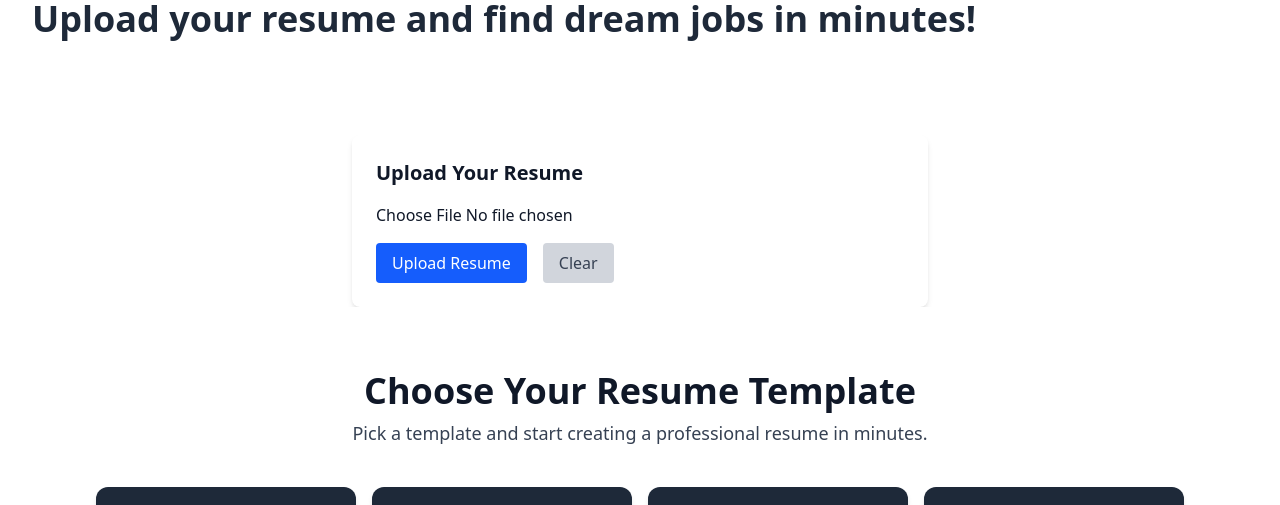
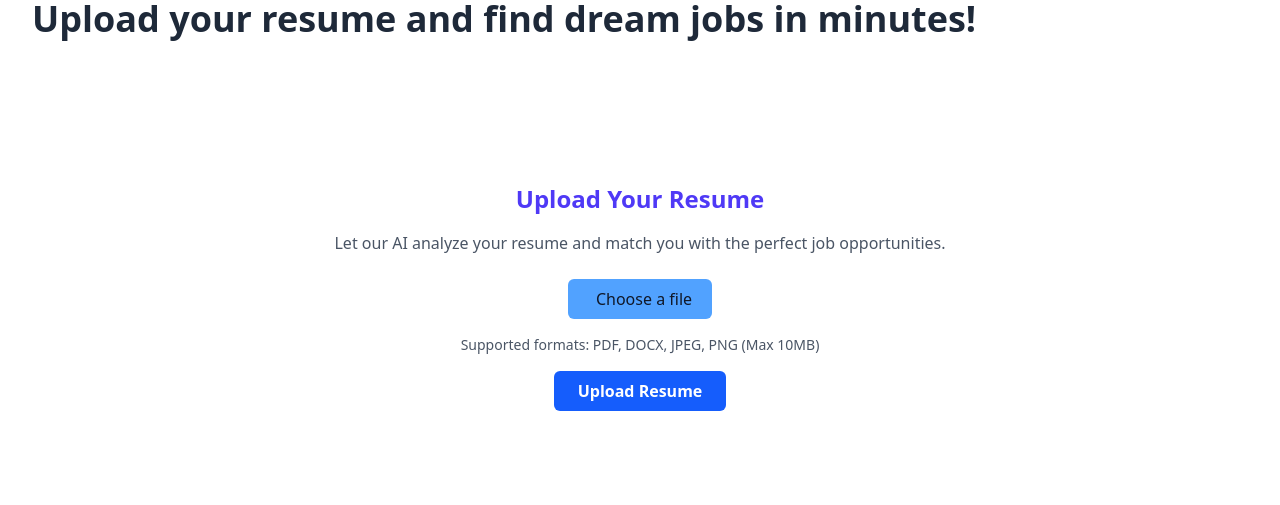
Before and after one commit to Anshulkavi/CareerCraft, a React (Vite) app in the folder my-project/: page / in a window 1280 px wide. Shown: the part 880-1385 px from the top of the page. Built offline with nearby package versions, Linux system fonts and the light colour scheme; grey boxes are pictures that could not be loaded.

Commit message:
Update ResumeUpload component to add image input support and preview

```diff
--- a/my-project/src/components/ResumeUpload.jsx
+++ b/my-project/src/components/ResumeUpload.jsx
@@ -182,397 +182,251 @@
 // }
 // export default ResumeUpload;
 
-// import React, { useRef, useState, useEffect } from "react";
+import React, { useRef, useState, useEffect } from "react";
 
-// function ResumeUpload() {
-//   const resumeFileRef = useRef(null);
-//   const resumeUploadFormRef = useRef(null);
+function ResumeUpload() {
+  const resumeFileRef = useRef(null);
+  const resumeUploadFormRef = useRef(null);
 
-//   const [uploadStatus, setUploadStatus] = useState("");
-//   const [fileName, setFileName] = useState("");
-//   const [statusVisible, setStatusVisible] = useState(false);
-//   const [previewSrc, setPreviewSrc] = useState(null);
-//   const [loading, setLoading] = useState(false);
-//   const [extractedInfo, setExtractedInfo] = useState(null);
-//   const [jobMatches, setJobMatches] = useState([]);
+  const [uploadStatus, setUploadStatus] = useState("");
+  const [fileName, setFileName] = useState("");
+  const [statusVisible, setStatusVisible] = useState(false);
+  const [previewSrc, setPreviewSrc] = useState(null);
+  const [loading, setLoading] = useState(false);
+  const [extractedInfo, setExtractedInfo] = useState(null);
+  const [jobMatches, setJobMatches] = useState([]);
 
-//   const handleFileChange = () => {
-//     const file = resumeFileRef.current.files[0];
-//     setFileName(file ? file.name : "");
+  const handleFileChange = () => {
+    const file = resumeFileRef.current.files[0];
+    setFileName(file ? file.name : "");
 
-//     if (file && file.type.startsWith("image/")) {
-//       const reader = new FileReader();
-//       reader.onload = () => setPreviewSrc(reader.result);
-//       reader.onerror = () => setPreviewSrc(null);
-//       reader.readAsDataURL(file);
-//     } else {
-//       setPreviewSrc(null);
-//     }
-//   };
+    if (file && file.type.startsWith("image/")) {
+      const reader = new FileReader();
+      reader.onload = () => setPreviewSrc(reader.result);
+      reader.onerror = () => setPreviewSrc(null);
+      reader.readAsDataURL(file);
+    } else {
+      setPreviewSrc(null);
+    }
+  };
 
-//   const handleSubmit = async (e) => {
-//     e.preventDefault();
-//     const file = resumeFileRef.current.files[0];
+  const handleSubmit = async (e) => {
+    e.preventDefault();
+    const file = resumeFileRef.current.files[0];
 
-//     if (!file) {
-//       setUploadStatus("❗ Please select a file to upload.");
-//       setStatusVisible(true);
-//       return;
-//     }
-
-//     if (file.size > 10 * 1024 * 1024) {
-//       setUploadStatus("❗ File size exceeds 10MB limit.");
-//       setStatusVisible(true);
-//       return;
-//     }
-
-//     setStatusVisible(true);
-//     setLoading(true);
-//     setUploadStatus("⏳ Uploading and analyzing resume...");
-//     setJobMatches([]);
-//     setExtractedInfo(null);
-
-//     const formData = new FormData();
-//     formData.append("resume", file);
-
-//     try {
-//       const response = await fetch(
-//         "https://careercraft-1.onrender.com/api/upload_resume/",
-//         {
-//           method: "POST",
-//           body: formData,
-//         }
-//       );
-
-//       const text = await response.text();
-//       let data;
-
-//       try {
-//         data = JSON.parse(text);
-//       } catch {
-//         console.error("❌ HTML Error Response:\n", text);
-//         throw new Error("❌ Server returned HTML instead of JSON. See console.");
-//       }
-
-//       if (!response.ok) throw new Error(data.error || "Something went wrong.");
-
-//       const { extracted, matches } = data;
-//       setExtractedInfo(extracted);
-//       setJobMatches(Array.isArray(matches) ? matches : []);
-//       setUploadStatus("✅ Resume successfully processed.");
-//     } catch (error) {
-//       console.error("❌ Upload error:", error);
-//       setUploadStatus(`❌ Upload error: ${error.message}`);
-//     } finally {
-//       setLoading(false);
-//       resumeUploadFormRef.current.reset();
-//       setFileName("");
-//       setPreviewSrc(null);
-//     }
-//   };
-
-//   useEffect(() => {
-//     const resumeFile = resumeFileRef.current;
-//     if (resumeFile) {
-//       resumeFile.addEventListener("change", handleFileChange);
-//       return () => {
-//         resumeFile.removeEventListener("change", handleFileChange);
-//       };
-//     }
-//   }, []);
-
-//   return (
-//     <section className="bg-white dark:bg-gray-900 text-gray-800 dark:text-gray-100 text-center py-12 px-5">
-//       <h2 className="text-2xl font-bold !text-indigo-600 mb-4">
-//         Upload Your Resume
-//       </h2>
-//       <p className="text-gray-600 dark:text-gray-200 mb-6">
-//         Let our AI analyze your resume and match you with the perfect job opportunities.
-//       </p>
-
-//       <form
-//         ref={resumeUploadFormRef}
-//         onSubmit={handleSubmit}
-//         className="flex flex-col items-center space-y-4"
-//         encType="multipart/form-data"
-//       >
-//         <div className="relative inline-block">
-//           <input
-//             type="file"
-//             id="resumeFile"
-//             name="resume"
-//             accept=".pdf,.docx,.jpeg,.jpg,.png"
-//             required
-//             ref={resumeFileRef}
-//             className="absolute left-[-9999px]"
-//           />
-//           <label
-//             htmlFor="resumeFile"
-//             className="cursor-pointer inline-flex items-center bg-blue-400 text-gray-900 dark:text-gray-100 px-5 py-2 rounded-md hover:bg-blue-500 transition"
-//           >
-//             <i className="fas fa-cloud-upload-alt mr-2"></i>
-//             <span>{fileName || "Choose a file"}</span>
-//           </label>
-
-//           {previewSrc && (
-//             <img
-//               src={previewSrc}
-//               alt="Preview"
-//               className="mt-4 mx-auto max-h-40 rounded-md border border-gray-300"
-//             />
-//           )}
-//         </div>
-
-//         <p className="text-sm text-gray-600 dark:text-gray-300">
-//           Supported formats: PDF, DOCX, JPEG, PNG (Max 10MB)
-//         </p>
-
-//         <button
-//           type="submit"
-//           className="bg-blue-600 hover:bg-blue-700 text-white font-semibold py-2 px-6 rounded-md transition"
-//         >
-//           {loading ? (
-//             <>
-//               <svg
-//                 className="animate-spin h-5 w-5 mr-2 text-white inline-block"
-//                 xmlns="http://www.w3.org/2000/svg"
-//                 fill="none"
-//                 viewBox="0 0 24 24"
-//               >
-//                 <circle
-//                   className="opacity-25"
-//                   cx="12"
-//                   cy="12"
-//                   r="10"
-//                   stroke="currentColor"
-//                   strokeWidth="4"
-//                 ></circle>
-//                 <path
-//                   className="opacity-75"
-//                   fill="currentColor"
-//                   d="M4 12a8 8 0 018-8V0C5.373 0 0 5.373 0 12h4z"
-//                 ></path>
-//               </svg>
-//               Processing...
-//             </>
-//           ) : (
-//             "Upload Resume"
-//           )}
-//         </button>
-//       </form>
-
-//       {statusVisible && (
-//         <div className="mt-6 bg-gray-100 dark:bg-gray-800 text-gray-800 dark:text-gray-100 p-4 rounded-md text-left max-w-2xl mx-auto">
-//           <p>{uploadStatus}</p>
-//           {extractedInfo && (
-//             <div className="mt-3 text-sm space-y-1">
-//               <p>
-//                 ✅ <strong>Name:</strong> {extractedInfo.name || "N/A"}
-//               </p>
-//               <p>
-//                 📧 <strong>Email:</strong> {extractedInfo.email || "N/A"}
-//               </p>
-//               <p>
-//                 📞 <strong>Phone:</strong> {extractedInfo.phone || "N/A"}
-//               </p>
-//               <p>
-//                 💼 <strong>Experience:</strong> {extractedInfo.experience || "N/A"}
-//               </p>
-//               <p>
-//                 🛠️ <strong>Skills:</strong>{" "}
-//                 {Array.isArray(extractedInfo.skills)
-//                   ? extractedInfo.skills.join(", ")
-//                   : "N/A"}
-//               </p>
-//             </div>
-//           )}
-//         </div>
-//       )}
-
-//       {Array.isArray(jobMatches) && jobMatches.length > 0 && (
-//         <div className="mt-10">
-//           <h3 className="text-xl font-bold text-gray-900 dark:text-white mb-4">
-//             Matching Job Opportunities
-//           </h3>
-//           <div className="grid gap-4 max-w-3xl mx-auto overflow-x-auto">
-//             {jobMatches.map((job, index) => (
-//               <div
-//                 key={index}
-//                 className="bg-white dark:bg-gray-900 text-gray-800 dark:text-gray-100 border border-gray-200 dark:border-gray-700 rounded-xl shadow-md p-4 mb-4 text-left"
-//               >
-//                 <h4 className="text-lg font-semibold text-blue-700 dark:text-blue-400 mb-1">
-//                   {job.title}
-//                 </h4>
-//                 <p className="text-sm">
-//                   <strong>Company:</strong> {job.company_name || "Unknown"}
-//                 </p>
-//                 <p className="text-sm">
-//                   <strong>Location:</strong> {job.location || "N/A"}
-//                 </p>
-//                 <p className="text-sm">
-//                   <strong>Salary:</strong> {job.salary || "N/A"}
-//                 </p>
-//                 <a
-//                   href={job.url}
-//                   target="_blank"
-//                   rel="noopener noreferrer"
-//                   className="text-blue-600 dark:text-blue-400 hover:underline font-medium text-sm mt-2 inline-block"
-//                 >
-//                   Apply Now
-//                 </a>
-//               </div>
-//             ))}
-//           </div>
-//         </div>
-//       )}
-//     </section>
-//   );
-// }
-
-// export default ResumeUpload;
-
-import React, { useState } from 'react';
-
-function ResumeUploader() {
-  const [selectedFile, setSelectedFile] = useState(null);
-  const [previewUrl, setPreviewUrl] = useState(null);
-  const [jobs, setJobs] = useState([]);
-  const [loading, setLoading] = useState(false);
-  const [error, setError] = useState(null);
-  const [uploaded, setUploaded] = useState(false);
-
-  const allowedTypes = [
-    'application/pdf',
-    'application/vnd.openxmlformats-officedocument.wordprocessingml.document',
-    'image/jpeg',
-    'image/png'
-  ];
-
-  const handleFileChange = (event) => {
-    const file = event.target.files[0];
-    setUploaded(false);
-    setError(null);
-
-    if (!file) return;
-
-    if (!allowedTypes.includes(file.type)) {
-      setError('Unsupported file type. Please upload a PDF, DOCX, JPG, or PNG.');
+    if (!file) {
+      setUploadStatus("❗ Please select a file to upload.");
+      setStatusVisible(true);
       return;
     }
 
-    setSelectedFile(file);
-    if (file.type.startsWith('image/')) {
-      const reader = new FileReader();
-      reader.onloadend = () => setPreviewUrl(reader.result);
-      reader.readAsDataURL(file);
-    } else {
-      setPreviewUrl(null);
+    if (file.size > 10 * 1024 * 1024) {
+      setUploadStatus("❗ File size exceeds 10MB limit.");
+      setStatusVisible(true);
+      return;
+    }
+
+    setStatusVisible(true);
+    setLoading(true);
+    setUploadStatus("⏳ Uploading and analyzing resume...");
+    setJobMatches([]);
+    setExtractedInfo(null);
+
+    const formData = new FormData();
+    formData.append("resume", file);
+
+    try {
+      const response = await fetch(
+        "https://careercraft-1.onrender.com/api/upload_resume/",
+        {
+          method: "POST",
+          body: formData,
+        }
+      );
+
+      const text = await response.text();
+      let data;
+
+      try {
+        data = JSON.parse(text);
+      } catch {
+        console.error("❌ HTML Error Response:\n", text);
+        throw new Error("❌ Server returned HTML instead of JSON. See console.");
+      }
+
+      if (!response.ok) throw new Error(data.error || "Something went wrong.");
+
+      const { extracted, matches } = data;
+      setExtractedInfo(extracted);
+      setJobMatches(Array.isArray(matches) ? matches : []);
+      setUploadStatus("✅ Resume successfully processed.");
+    } catch (error) {
+      console.error("❌ Upload error:", error);
+      setUploadStatus(`❌ Upload error: ${error.message}`);
+    } finally {
+      setLoading(false);
+      resumeUploadFormRef.current.reset();
+      setFileName("");
+      setPreviewSrc(null);
     }
   };
 
-  const handleUpload = async () => {
-    if (!selectedFile) {
-      setError('Please select a file before uploading.');
-      return;
+  useEffect(() => {
+    const resumeFile = resumeFileRef.current;
+    if (resumeFile) {
+      resumeFile.addEventListener("change", handleFileChange);
+      return () => {
+        resumeFile.removeEventListener("change", handleFileChange);
+      };
     }
-
-    setLoading(true);
-    setError(null);
-    setUploaded(false);
-
-    const formData = new FormData();
-    formData.append('resume', selectedFile);
-
-    try {
-      const response = await fetch('https://your-backend-url.com/upload/', {
-        method: 'POST',
-        body: formData,
-      });
-
-      if (!response.ok) {
-        throw new Error('Upload failed. Please try again.');
-      }
-
-      const data = await response.json();
-      setJobs(data.jobs || []);
-      setUploaded(true);
-    } catch (err) {
-      console.error(err);
-      setError(err.message || 'Something went wrong.');
-    } finally {
-      setLoading(false);
-    }
-  };
-
-  const handleClear = () => {
-    setSelectedFile(null);
-    setPreviewUrl(null);
-    setJobs([]);
-    setError(null);
-    setUploaded(false);
-  };
+  }, []);
 
   return (
-    <div className="max-w-xl mx-auto p-6 bg-white shadow-md rounded-lg">
-      <h2 className="text-xl font-semibold mb-4">Upload Your Resume</h2>
+    <section className="bg-white dark:bg-gray-900 text-gray-800 dark:text-gray-100 text-center py-12 px-5">
+      <h2 className="text-2xl font-bold !text-indigo-600 mb-4">
+        Upload Your Resume
+      </h2>
+      <p className="text-gray-600 dark:text-gray-200 mb-6">
+        Let our AI analyze your resume and match you with the perfect job opportunities.
+      </p>
 
+      <form
+        ref={resumeUploadFormRef}
+        onSubmit={handleSubmit}
+        className="flex flex-col items-center space-y-4"
+        encType="multipart/form-data"
+      >
+        <div className="relative inline-block">
           <input
             type="file"
-        accept=".pdf,.docx,.jpg,.jpeg,.png"
-        onChange={handleFileChange}
-        className="block w-full mb-4"
+            id="resumeFile"
+            name="resume"
+            accept=".pdf,.docx,.jpeg,.jpg,.png"
+            required
+            ref={resumeFileRef}
+            className="absolute left-[-9999px]"
           />
+          <label
+            htmlFor="resumeFile"
+            className="cursor-pointer inline-flex items-center bg-blue-400 text-gray-900 dark:text-gray-100 px-5 py-2 rounded-md hover:bg-blue-500 transition"
+          >
+            <i className="fas fa-cloud-upload-alt mr-2"></i>
+            <span>{fileName || "Choose a file"}</span>
+          </label>
 
-      {selectedFile && (
-        <p className="text-gray-600 mb-2">Selected: {selectedFile.name}</p>
-      )}
-
-      {previewUrl && (
+          {previewSrc && (
             <img
-          src={previewUrl}
+              src={previewSrc}
               alt="Preview"
-          className="w-48 h-auto mb-4 border rounded"
+              className="mt-4 mx-auto max-h-40 rounded-md border border-gray-300"
             />
           )}
+        </div>
 
-      {error && <p className="text-red-500 mb-2">{error}</p>}
-
-      {uploaded && (
-        <p className="text-green-600 mb-2">Resume uploaded and jobs matched successfully!</p>
-      )}
-
-      <div className="flex space-x-4">
-        <button
-          onClick={handleUpload}
-          className="bg-blue-600 text-white px-4 py-2 rounded hover:bg-blue-700"
-        >
-          {loading ? 'Uploading...' : 'Upload Resume'}
-        </button>
+        <p className="text-sm text-gray-600 dark:text-gray-300">
+          Supported formats: PDF, DOCX, JPEG, PNG (Max 10MB)
+        </p>
 
         <button
-          onClick={handleClear}
-          className="bg-gray-300 text-gray-700 px-4 py-2 rounded hover:bg-gray-400"
+          type="submit"
+          className="bg-blue-600 hover:bg-blue-700 text-white font-semibold py-2 px-6 rounded-md transition"
         >
-          Clear
+          {loading ? (
+            <>
+              <svg
+                className="animate-spin h-5 w-5 mr-2 text-white inline-block"
+                xmlns="http://www.w3.org/2000/svg"
+                fill="none"
+                viewBox="0 0 24 24"
+              >
+                <circle
+                  className="opacity-25"
+                  cx="12"
+                  cy="12"
+                  r="10"
+                  stroke="currentColor"
+                  strokeWidth="4"
+                ></circle>
+                <path
+                  className="opacity-75"
+                  fill="currentColor"
+                  d="M4 12a8 8 0 018-8V0C5.373 0 0 5.373 0 12h4z"
+                ></path>
+              </svg>
+              Processing...
+            </>
+          ) : (
+            "Upload Resume"
+          )}
         </button>
+      </form>
+
+      {statusVisible && (
+        <div className="mt-6 bg-gray-100 dark:bg-gray-800 text-gray-800 dark:text-gray-100 p-4 rounded-md text-left max-w-2xl mx-auto">
+          <p>{uploadStatus}</p>
+          {extractedInfo && (
+            <div className="mt-3 text-sm space-y-1">
+              <p>
+                ✅ <strong>Name:</strong> {extractedInfo.name || "N/A"}
+              </p>
+              <p>
+                📧 <strong>Email:</strong> {extractedInfo.email || "N/A"}
+              </p>
+              <p>
+                📞 <strong>Phone:</strong> {extractedInfo.phone || "N/A"}
+              </p>
+              <p>
+                💼 <strong>Experience:</strong> {extractedInfo.experience || "N/A"}
+              </p>
+              <p>
+                🛠️ <strong>Skills:</strong>{" "}
+                {Array.isArray(extractedInfo.skills)
+                  ? extractedInfo.skills.join(", ")
+                  : "N/A"}
+              </p>
             </div>
-
-      {jobs.length > 0 && (
-        <div className="mt-6">
-          <h3 className="text-lg font-medium mb-2">Matched Jobs</h3>
-          <ul className="list-disc pl-5 space-y-1">
-            {jobs.map((job, index) => (
-              <li key={index}>{job}</li>
-            ))}
-          </ul>
+          )}
         </div>
       )}
 
-      {!loading && uploaded && jobs.length === 0 && (
-        <p className="text-gray-500 mt-4">No matching jobs found for this resume.</p>
+      {Array.isArray(jobMatches) && jobMatches.length > 0 && (
+        <div className="mt-10">
+          <h3 className="text-xl font-bold text-gray-900 dark:text-white mb-4">
+            Matching Job Opportunities
+          </h3>
+          <div className="grid gap-4 max-w-3xl mx-auto overflow-x-auto">
+            {jobMatches.map((job, index) => (
+              <div
+                key={index}
+                className="bg-white dark:bg-gray-900 text-gray-800 dark:text-gray-100 border border-gray-200 dark:border-gray-700 rounded-xl shadow-md p-4 mb-4 text-left"
+              >
+                <h4 className="text-lg font-semibold text-blue-700 dark:text-blue-400 mb-1">
+                  {job.title}
+                </h4>
+                <p className="text-sm">
+                  <strong>Company:</strong> {job.company_name || "Unknown"}
+                </p>
+                <p className="text-sm">
+                  <strong>Location:</strong> {job.location || "N/A"}
+                </p>
+                <p className="text-sm">
+                  <strong>Salary:</strong> {job.salary || "N/A"}
+                </p>
+                <a
+                  href={job.url}
+                  target="_blank"
+                  rel="noopener noreferrer"
+                  className="text-blue-600 dark:text-blue-400 hover:underline font-medium text-sm mt-2 inline-block"
+                >
+                  Apply Now
+                </a>
+              </div>
+            ))}
+          </div>
+        </div>
       )}
-    </div>
+    </section>
   );
 }
 
-export default ResumeUploader;
+export default ResumeUpload;
```
Lines whose indentation alone changed are shown as unchanged.
